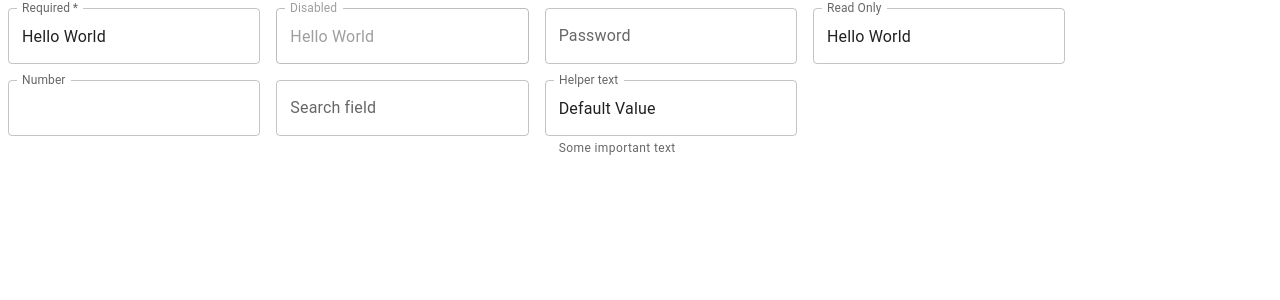
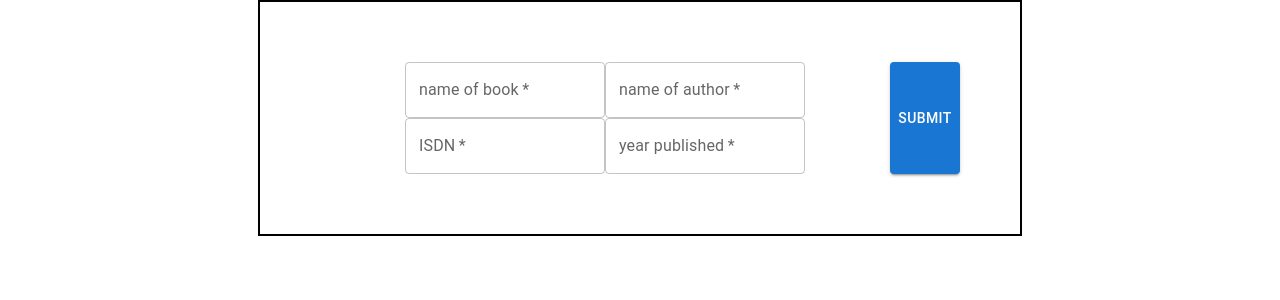
Before and after one commit to PDixant/ShopaDropa, a React (Create React App) app in the folder books-frontend/: page /create-book in a window 1280 px wide. Shown: the top 300 px of the page. Built offline with nearby package versions, Linux system fonts and the light colour scheme.

Commit message:
got post

```diff
--- a/books-frontend/src/Components/BooksContainer.js
+++ b/books-frontend/src/Components/BooksContainer.js
@@ -1,6 +1,5 @@
 import React from 'react'
 import Card from "@mui/material/Card";
-import CardActions from "@mui/material/CardActions";
 import CardContent from "@mui/material/CardContent";
 import Button from "@mui/material/Button";
 import styled from 'styled-components';
@@ -9,6 +8,7 @@ const StyledCard = styled(Card)`
 width: 300px;
 height: 100%;
 border: 2px solid black;
+margin: 30px;
 `;
 
 const StyledContent = styled(CardContent)`
--- a/books-frontend/src/Components/CreateBook.js
+++ b/books-frontend/src/Components/CreateBook.js
@@ -10,6 +10,7 @@ const StyledCard = styled(Card)`
   width: 300px;
   height: 100%;
   border: 2px solid black;
+  margin: 30px;
 `;
 
 const StyledContent = styled(CardContent)`
--- /dev/null
+++ b/books-frontend/src/Components/withRouter.js
@@ -0,0 +1,11 @@
+import { useNavigate } from "react-router-dom";
+
+export const withRouter = (Component) => {
+  const Wrapper = (props) => {
+    const navigate = useNavigate();
+
+    return <Component navigate={navigate} {...props} />;
+  };
+
+  return Wrapper;
+};
--- a/books-frontend/src/Pages/Books.js
+++ b/books-frontend/src/Pages/Books.js
@@ -8,7 +8,7 @@ display: flex;
 flex-wrap: wrap;
 Flex-direction: row;
 alignItems: center;
-justify-content:space-around;
+justify-content: left;
 margin: 100px
 `
 
--- a/books-frontend/src/Pages/Create.js
+++ b/books-frontend/src/Pages/Create.js
@@ -1,72 +1,143 @@
 import React , { Component } from 'react';
-import Box from '@mui/material/Box';
-import TextField from '@mui/material/TextField'
+import TextField from '@mui/material/TextField';
+import Button from "@mui/material/Button";
+import styled from 'styled-components';
+import axios from 'axios';
+import {withRouter} from './../Components/withRouter.js'
+const StyledTextContainer = styled.div`
+display: flex;
+text-align: center;
+flex-direction: row;
+justify-content: center;
+align-content: left;
+border: 2px solid black;
+padding: 60px;
+width: 50%;
+margin: auto;
+`
 
+const StyledTextField = styled(TextField)`
+padding: 10px;
+margin: 10px;
+width: 200px;
+`;
 
 class Create extends Component {
+  state = {
+    name: null,
+    year: null,
+    isdn: null,
+    author: null,
+  };
 
-    render(){
+  handleClick = () => {
+    // let navigate = useNavigate();
+      const {
+          name, year, author, isdn
+      } = this.state
+
+      axios.post('/books/', {
+          name: name,
+          year: year,
+          author: author,
+          isbn: isdn,
+      }).then((response) => {
+          console.log(response)
+          this.props.navigate("/")
+      }, (error) => {
+          console.log(error)
+      });
+      console.log(name,year, author, isdn)
+  };
+
+  handleNameChange = (e) => {
+      console.log(e)
+    this.setState({
+      name: e.target.value,
+    });
+  };
+
+  handleAuthorChange = (e) => {
+    this.setState({
+      author: e.target.value,
+    });
+  };
+
+  handleYearChange = (e) => {
+    this.setState({
+      year: e.target.value,
+    });
+  };
+
+  handleIsdnChange = (e) => {
+    this.setState({
+      isdn: e.target.value,
+    });
+  };
+
+  onlyNumberKey = (evt) => {
+        var ASCIICode = (evt.which) ? evt.which : evt.keyCode
+        if (ASCIICode > 31 && (ASCIICode < 48 || ASCIICode > 57))
+            return false;
+        return true;
+    }
+
+  render() {
+      const {
+        handleNameChange,
+        handleAuthorChange,
+        handleYearChange,
+        handleIsdnChange,
+        onlyNumberKey,
+      } = this;
     return (
       <div>
-                    <Box
-                        component="form"
-                        sx={{
-                            '& .MuiTextField-root': { m: 1, width: '25ch' },
-                        }}
-                        noValidate
-                        autoComplete="off"
-                    >
+        <StyledTextContainer>
           <div>
-                        <TextField
+            <StyledTextField
               required
-                        id="outlined-required"
-                        label="Required"
-                        defaultValue="Hello World"
+              id="Name"
+              label="name of book"
+              onChange={(e) => handleNameChange(e)}
             />
-                        <TextField
-                        disabled
-                        id="outlined-disabled"
-                        label="Disabled"
-                        defaultValue="Hello World"
+            <StyledTextField
+              required
+              id="Author"
+              label="name of author"
+              onChange={(e) => handleAuthorChange(e)}
             />
-                        <TextField
-                        id="outlined-password-input"
-                        label="Password"
-                        type="password"
-                        autoComplete="current-password"
+            <StyledTextField
+              required
+              id="IDSN"
+              label="ISDN"
+              isnumericstring="true"
+              inputProps={{ inputMode: "numeric", pattern: "[0-9]*" }}
+              onKeyUp={(e) => onlyNumberKey(e)}
+              onChange={(e) => handleIsdnChange(e)}
             />
-                        <TextField
-                        id="outlined-read-only-input"
-                        label="Read Only"
-                        defaultValue="Hello World"
-                        InputProps={{
-                            readOnly: true,
-                        }}
-                        />
-                        <TextField
-                        id="outlined-number"
-                        label="Number"
-                        type="number"
-                        InputLabelProps={{
-                            shrink: true,
-                        }}
-                        />
-                        <TextField id="outlined-search" label="Search field" type="search" />
-                        <TextField
-                        id="outlined-helperText"
-                        label="Helper text"
-                        defaultValue="Default Value"
-                        helperText="Some important text"
+            <StyledTextField
+              required
+              id="Year"
+              label="year published"
+              onKeyUp={(e) => onlyNumberKey(e)}
+              inputProps={{ inputMode: "numeric", pattern: "[0-9]*" }}
+              isnumericstring="true"
+              onChange={(e) => handleYearChange(e)}
             />
           </div>
-                    </Box>
+          <Button
+            variant="contained"
+            onClick={() => {
+              this.handleClick();
+            }}
+          >
+            Submit
+          </Button>
+        </StyledTextContainer>
       </div>
-
-        )
+    );
+  }
 }
 
 
-}
-
-
-export default Create;
+export default withRouter(Create);
```
Also changed, not shown: 1 other file (tests, documents, lock files or other folders). Lines whose indentation alone changed are shown as unchanged.
